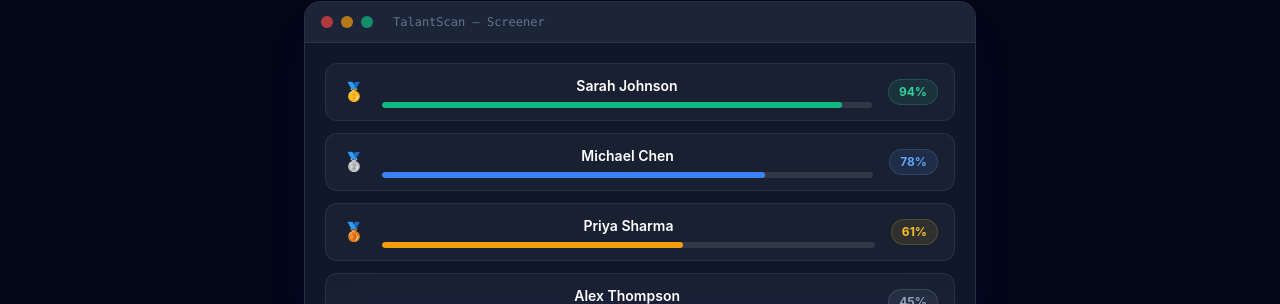
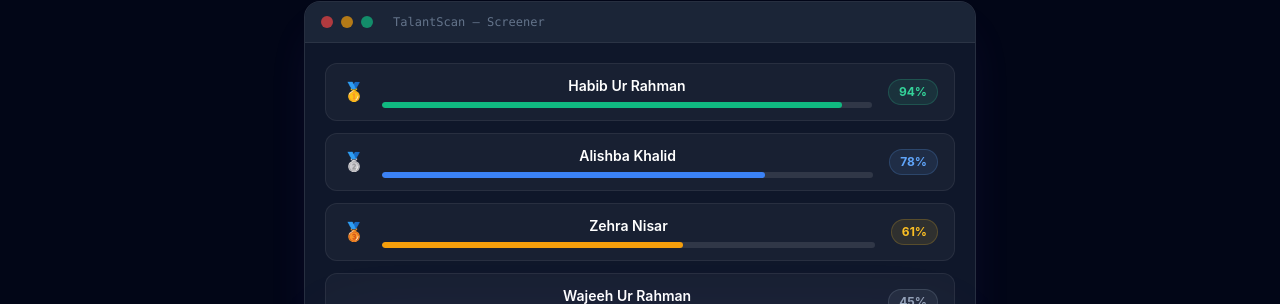
Before and after one commit to habib-u-rahman/talentscan-ai, a React (Create React App) app in the folder frontend/: page / in a window 1280 px wide. Shown: the part 648-952 px from the top of the page. Built offline with nearby package versions, Linux system fonts and the light colour scheme.

Commit message:
fix: replace placeholder names with actual team member names in demo previews

```diff
--- a/frontend/src/pages/Home.jsx
+++ b/frontend/src/pages/Home.jsx
@@ -136,9 +136,9 @@ export default function Home() {
 
               {/* Mock candidate rows */}
               {[
-                { name: "Sarah Johnson",  score: 94, color: "bg-emerald-500" },
-                { name: "Michael Chen",   score: 78, color: "bg-brand-500"   },
-                { name: "Priya Sharma",   score: 61, color: "bg-amber-400"   },
+                { name: "Habib Ur Rahman",  score: 94, color: "bg-emerald-500" },
+                { name: "Alishba Khalid",   score: 78, color: "bg-brand-500"   },
+                { name: "Zehra Nisar",      score: 61, color: "bg-amber-400"   },
               ].map(({ name, score, color }) => (
                 <div key={name}
                   className="flex items-center gap-3 bg-white/5 rounded-xl px-4 py-3 mb-2
@@ -163,7 +163,7 @@ export default function Home() {
                 <div className="bg-brand-600/20 border border-brand-500/20 rounded-xl px-4 py-3">
                   <p className="text-xs text-slate-400 mb-1">AI Assistant</p>
                   <p className="text-sm text-white/80">
-                    Sarah Johnson is your top match at <span className="text-brand-400 font-semibold">94%</span> — strong Python and ML skills.
+                    Habib Ur Rahman is your top match at <span className="text-brand-400 font-semibold">94%</span> — strong Python and ML skills.
                   </p>
                 </div>
               </div>
--- a/frontend/src/pages/Landing.jsx
+++ b/frontend/src/pages/Landing.jsx
@@ -303,10 +303,10 @@ export default function Landing() {
             {/* mock results */}
             <div className="p-5 space-y-3">
               {[
-                { name: "Sarah Johnson",  score: 94, color: "bg-emerald-500", badge: "text-emerald-400 bg-emerald-400/10 border-emerald-400/20", delay: 0.9 },
-                { name: "Michael Chen",   score: 78, color: "bg-blue-500",    badge: "text-blue-400 bg-blue-400/10 border-blue-400/20",          delay: 1.0 },
-                { name: "Priya Sharma",   score: 61, color: "bg-amber-500",   badge: "text-amber-400 bg-amber-400/10 border-amber-400/20",        delay: 1.1 },
-                { name: "Alex Thompson",  score: 45, color: "bg-slate-500",   badge: "text-slate-400 bg-slate-400/10 border-slate-400/20",        delay: 1.2 },
+                { name: "Habib Ur Rahman",  score: 94, color: "bg-emerald-500", badge: "text-emerald-400 bg-emerald-400/10 border-emerald-400/20", delay: 0.9 },
+                { name: "Alishba Khalid",  score: 78, color: "bg-blue-500",   badge: "text-blue-400 bg-blue-400/10 border-blue-400/20",           delay: 1.0 },
+                { name: "Zehra Nisar",     score: 61, color: "bg-amber-500",  badge: "text-amber-400 bg-amber-400/10 border-amber-400/20",         delay: 1.1 },
+                { name: "Wajeeh Ur Rahman",score: 45, color: "bg-slate-500",  badge: "text-slate-400 bg-slate-400/10 border-slate-400/20",         delay: 1.2 },
               ].map((c, i) => (
                 <motion.div
                   key={c.name}
@@ -471,30 +471,7 @@ export default function Landing() {
         </FadeUp>
       </section>
 
-      {/* ── FOOTER ── */}
-      <footer className="border-t border-white/[0.06] px-6 py-8">
-        <div className="max-w-6xl mx-auto flex flex-col sm:flex-row items-center justify-between gap-4">
-          <div className="flex items-center gap-2.5">
-            <div className="w-7 h-7 rounded-lg bg-violet-600 flex items-center justify-center">
-              <svg className="w-3.5 h-3.5 text-white" fill="none" viewBox="0 0 24 24"
-                stroke="currentColor" strokeWidth={2}>
-                <path strokeLinecap="round" strokeLinejoin="round"
-                  d="M9 5H7a2 2 0 00-2 2v12a2 2 0 002 2h10a2 2 0 002-2V7a2 2 0 00-2-2h-2M9 5a2 2 0 002 2h2a2 2 0 002-2M9 5a2 2 0 012-2h2a2 2 0 012 2m-6 9l2 2 4-4"/>
-              </svg>
-            </div>
-            <span className="font-bold text-sm text-white">
-              Talant<span className="text-violet-400">Scan</span>
-            </span>
-          </div>
-          <p className="text-slate-600 text-xs">
-            © {new Date().getFullYear()} TalantScan AI · BSCS Semester 6 NLP Project
-          </p>
-          <div className="flex items-center gap-5">
-            <Link to="/login"  className="text-xs text-slate-500 hover:text-slate-300 transition-colors">Sign In</Link>
-            <Link to="/signup" className="text-xs text-slate-500 hover:text-slate-300 transition-colors">Sign Up</Link>
-          </div>
-        </div>
-      </footer>
+
 
     </div>
   );
```
